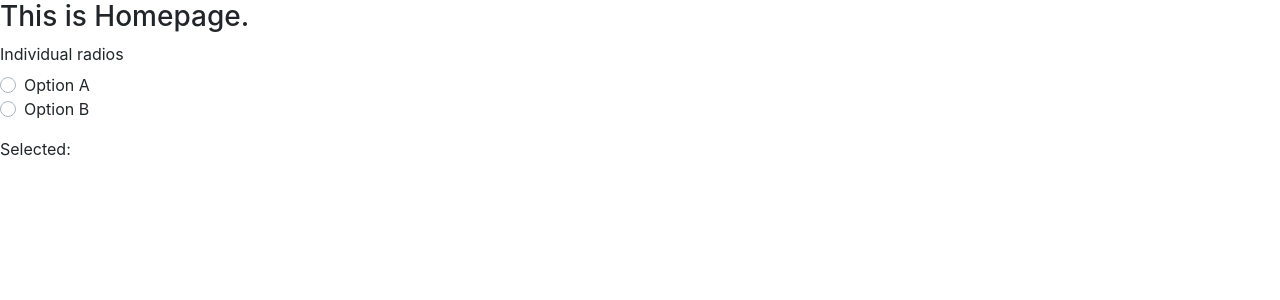
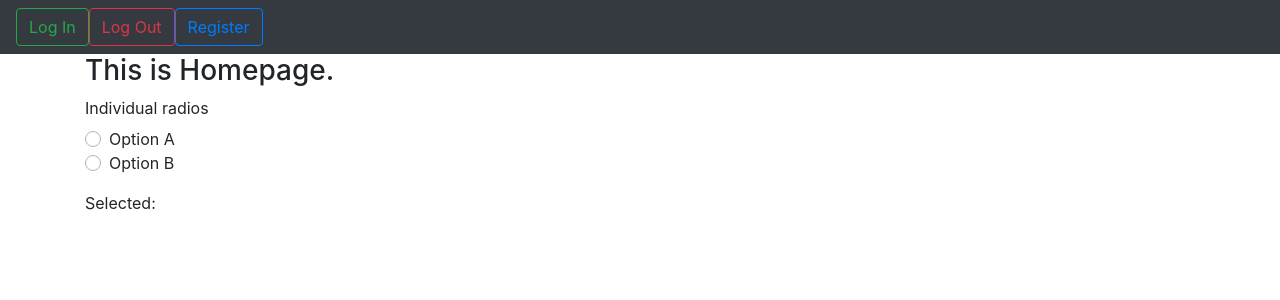
Before and after one commit to andy922200/personal-experience-editor, a Vue app in the folder client/: page / in a window 1280 px wide. Shown: the top 300 px of the page. Built offline with nearby package versions, Linux system fonts and the light colour scheme.

Commit message:
initialize navbar layout

```diff
--- a/client/public/index.html
+++ b/client/public/index.html
@@ -5,7 +5,6 @@
     <meta http-equiv="X-UA-Compatible" content="IE=edge">
     <meta name="viewport" content="width=device-width,initial-scale=1.0">
     <link rel="icon" type="image/png" href="./logo-32px.png">
-    <link rel="stylesheet" href="https://cdn.jsdelivr.net/npm/reset-css@5.0.1/reset.min.css">
     <title>Years of Experience?</title>
   </head>
   <body>
--- /dev/null
+++ b/client/src/components/Navbar.vue
@@ -0,0 +1,17 @@
+<template>
+  <nav class="navbar navbar-dark bg-dark">
+    <div class="button-group">
+      <button type="button" class="btn btn-outline-success">Log In</button>
+      <button type="button" class="btn btn-outline-danger">Log Out</button>
+      <button type="button" class="btn btn-outline-primary">Register</button>
+    </div>
+  </nav>
+</template>
+
+<script>
+export default {
+  name: "Navbar"
+};
+</script>
+
+<style></style>
--- a/client/src/views/Homepage.vue
+++ b/client/src/views/Homepage.vue
@@ -1,4 +1,9 @@
 <template>
+  <div class="container-outside-wrapper">
+    <Navbar />
+    <div class="container">
+      <div class="row">
+        <div class="col-12">
           <div class="homepage">
             <h3>This is Homepage.</h3>
             <b-form-group label="Individual radios">
@@ -14,11 +19,18 @@
               Selected: <strong>{{ selected }}</strong>
             </div>
           </div>
+        </div>
+      </div>
+    </div>
+  </div>
 </template>
 
 <script>
+import Navbar from "./../components/Navbar";
+
 export default {
   name: "Homepage",
+  components: { Navbar },
   data() {
     return {
       selected: ""
```
Lines whose indentation alone changed are shown as unchanged.
